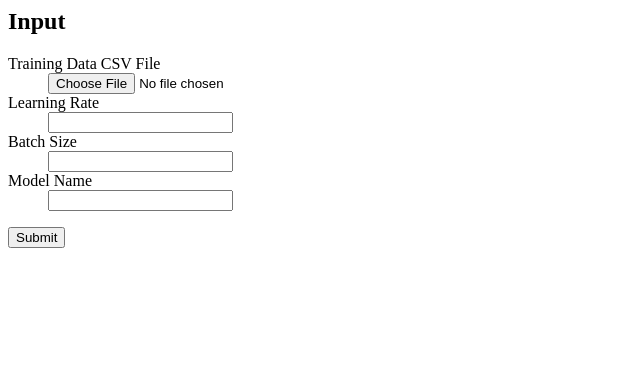
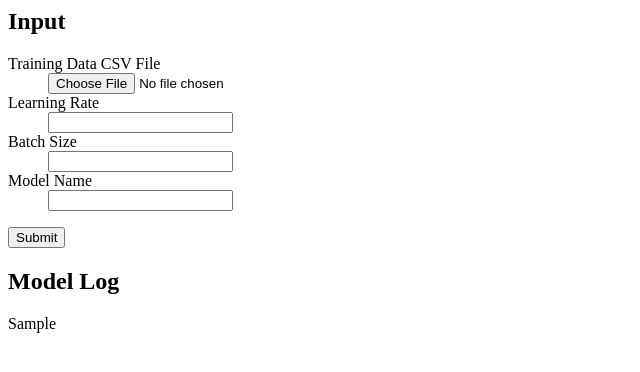
Before and after one commit to PythonWorkshop/TensorFlowFlask, a Flask app: template templates/test_data_upload.html in a window 1280 px wide. Shown: the top 372 px of the page, without its empty margins (0-640 px from the left). Run offline with Flask 2, Linux system fonts and the light colour scheme; the template is opened without the code that fills it: values that come from a table or form of the project are taken from there, most other values are stand-ins (such as "Sample title", 1, 10 or a date in 2020); parts of the project's set-up code (start-up, migrations or seed data) failed here and were passed over; some libraries are stand-ins or nearby versions.

Commit message:
model progress logged to train page

```diff
--- a/main.py
+++ b/main.py
@@ -67,7 +67,8 @@ def upload():
         # Save to Redis here
         form.training_data.data.save('wine_quality/data/' + filename)
         dataframe = pd.read_csv('wine_quality/data/' + filename, sep=',')
-        train_model(dataframe, learning_rate, batch_size)
+        model_log = train_model(dataframe, learning_rate, batch_size)
+        return render_template('test_data_upload.html', form=form, filename=filename, model_log=model_log)
     else:
         filename = None
     return render_template('test_data_upload.html', form=form, filename=filename)
--- a/templates/test_data_upload.html
+++ b/templates/test_data_upload.html
@@ -15,4 +15,14 @@
   <p><input type=submit value=Submit>
 </form>
 </div>
+<div>
+  {% if model_log %}
+  <h2>Model Log</h2>
+    <p>
+    {% for log_entry in model_log %}
+      {{ log_entry }}<br>
+    {% endfor %}
+    </p>
+  {% endif %}
+</div>
 </body>
--- a/wine_quality/training.py
+++ b/wine_quality/training.py
@@ -101,4 +101,4 @@ def train_model(training_df, learning_rate=0.001, batch_size=126):
     print("")
     print(log_list)
 
-    # return log_list
+    return log_list
```
